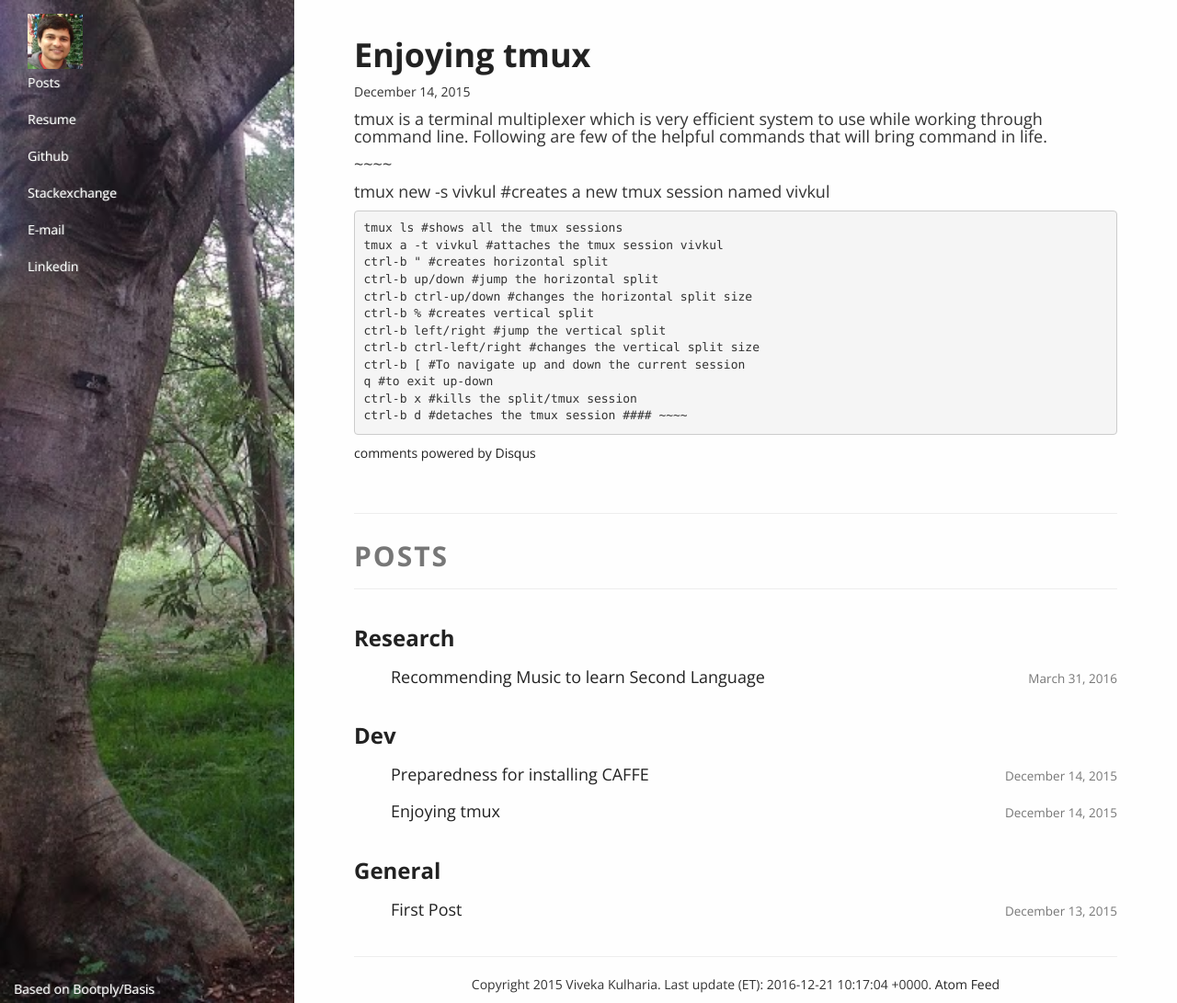
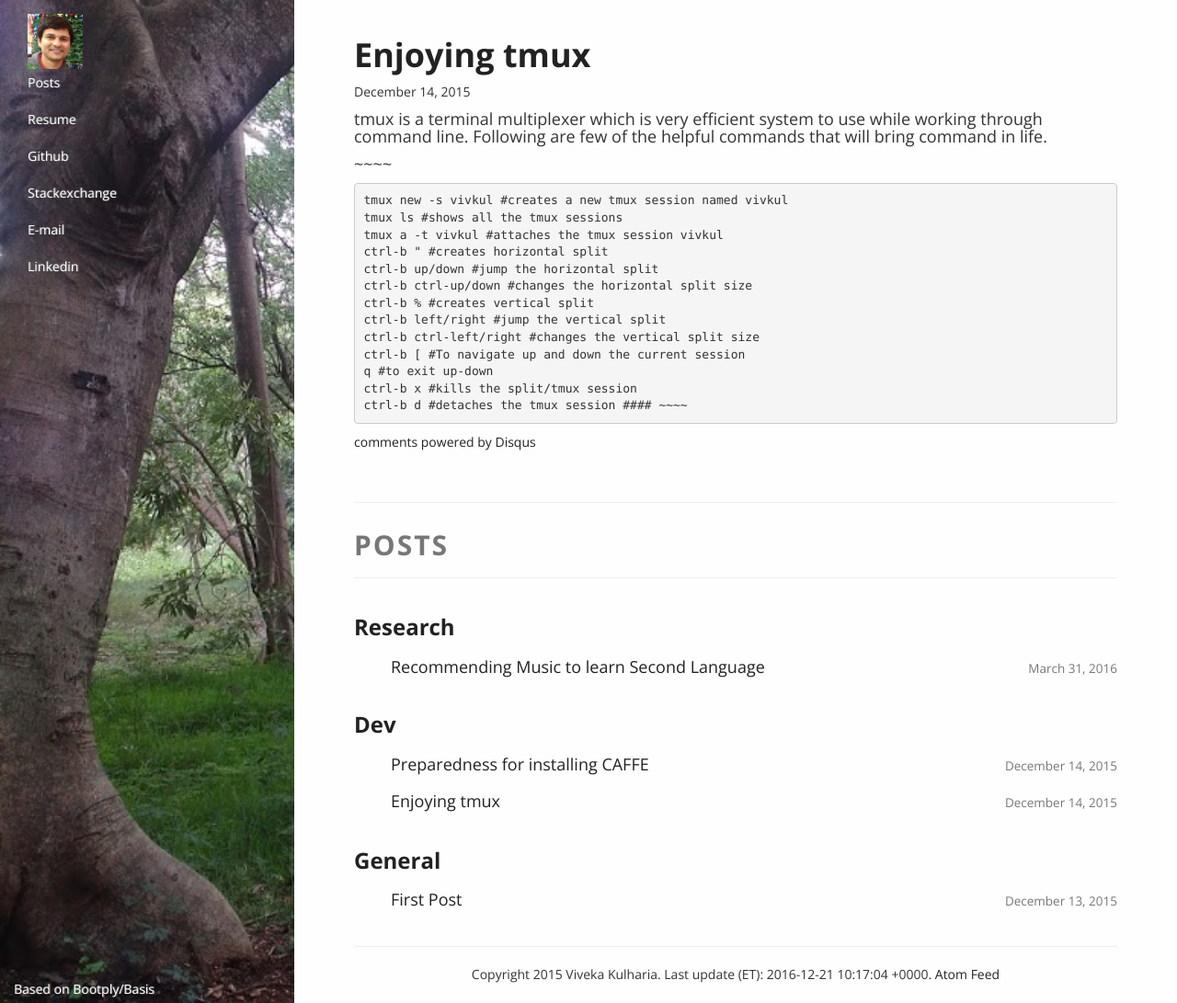
Before and after one commit to vivkul/vivkul.github.io, a Jekyll site: the page built from _posts/2015-12-14-Enjoying-tmux.md, in a window 1280 px wide. Shown: the whole page at 92% size. Built offline with Jekyll 4.4.1, drawn with Linux system fonts in a browser that asks for light colours; nearby versions of some CDN libraries; comment, search, counter and statistics services are not loaded.

```diff
--- a/_posts/2015-12-14-Enjoying-tmux.md
+++ b/_posts/2015-12-14-Enjoying-tmux.md
@@ -8,7 +8,7 @@ category: Dev
 #### tmux is a terminal multiplexer which is very efficient system to use while working through command line. Following are few of the helpful commands that will bring command in life.
 
 #### ~~~~
-####	tmux new -s vivkul #creates a new tmux session named vivkul
+	tmux new -s vivkul #creates a new tmux session named vivkul
 	tmux ls #shows all the tmux sessions
 	tmux a -t vivkul #attaches the tmux session vivkul
 	ctrl-b " #creates horizontal split
```
